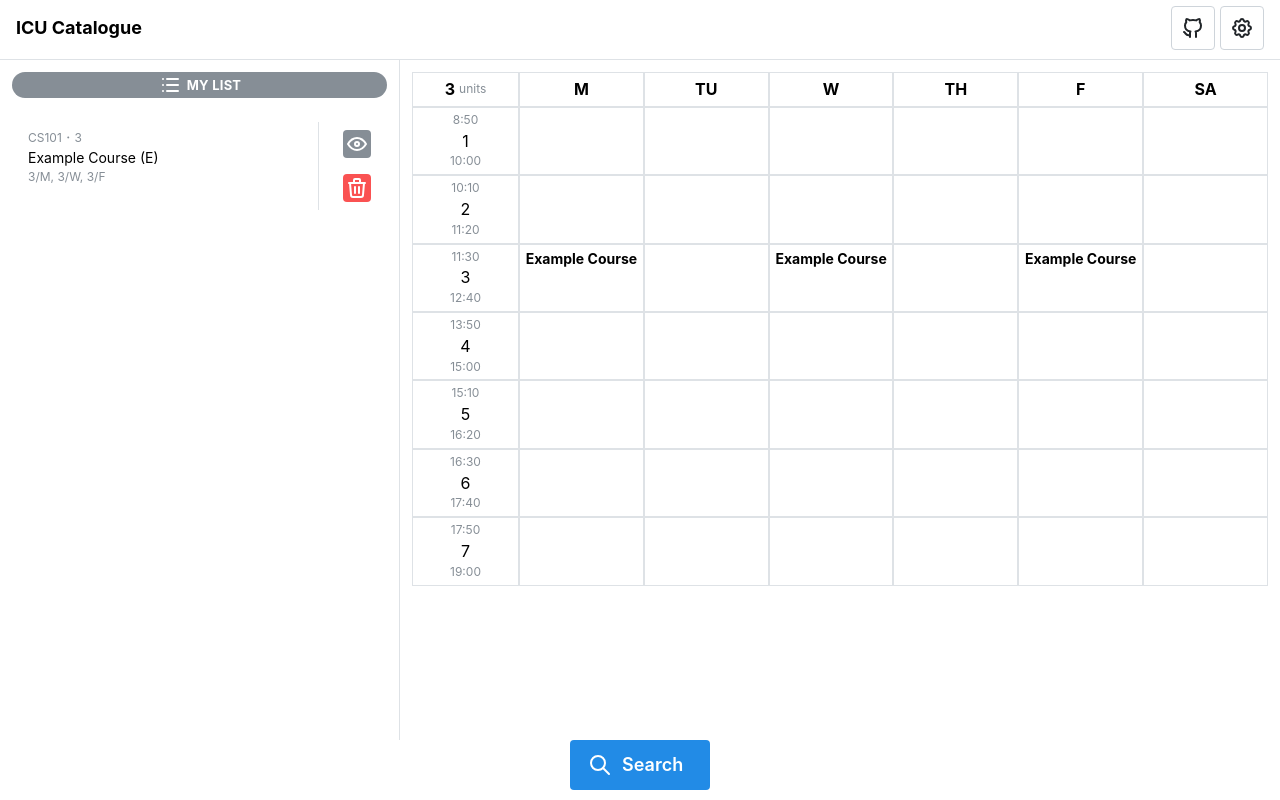
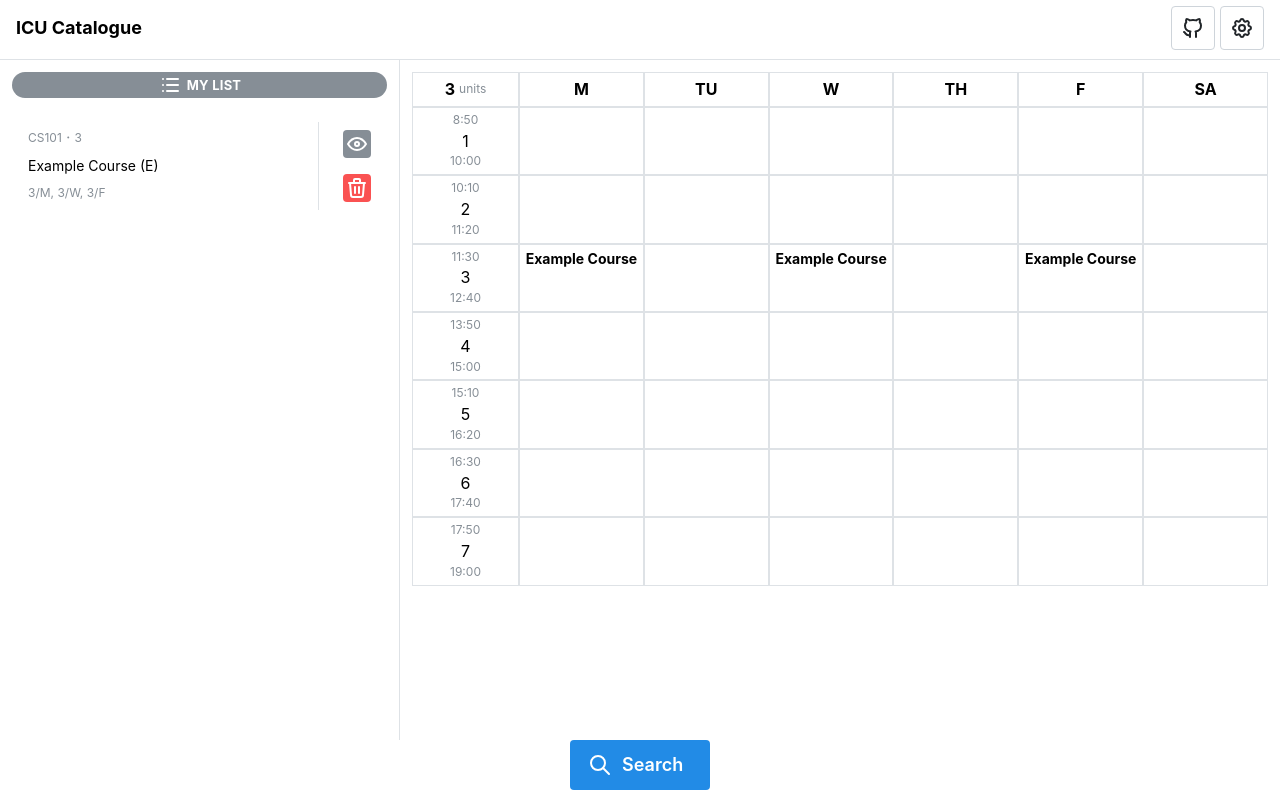
Before and after one commit to ItsukiKigoshi/icu-catalogue, a Next.js app: page / in a window 1280 px wide. Built offline with nearby package versions, Linux system fonts and the light colour scheme.

Commit message:
Refactor CourseCard component to use Stack component for better layout

```diff
--- a/src/components/CourseCard/index.tsx
+++ b/src/components/CourseCard/index.tsx
@@ -32,10 +32,11 @@ export default function CourseCard(props: {
             w="100%"
             p="md"
           >
+            <Stack h="100%" gap="sm">
               <Text size="xs" c="dimmed">
                 {props.course.no} ･ {props.course.unit}
               </Text>
-            <Text size="sm" lh={1} py={4}>
+              <Text size="sm" lh={1}>
                 {props.course.e} ({props.course.lang})
               </Text>
               <Text size="xs" c="dimmed">
@@ -43,6 +44,7 @@ export default function CourseCard(props: {
                   i === props.course.schedule!.length - 1 ? s : s + ", "
                 )}
               </Text>
+            </Stack>
           </UnstyledButton>
         </Grid.Col>
         <Divider orientation="vertical" my="md" mx={0} />
```
Lines whose indentation alone changed are shown as unchanged.
